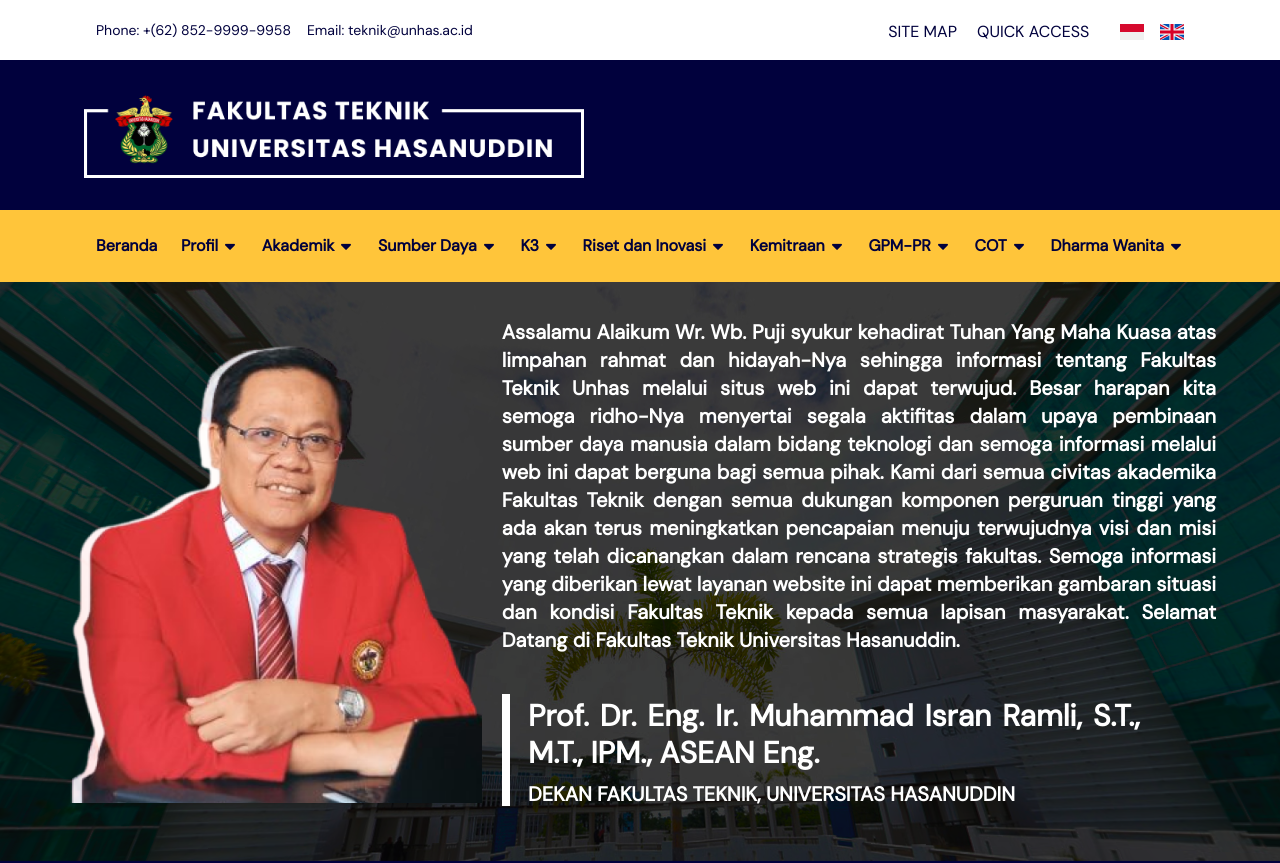
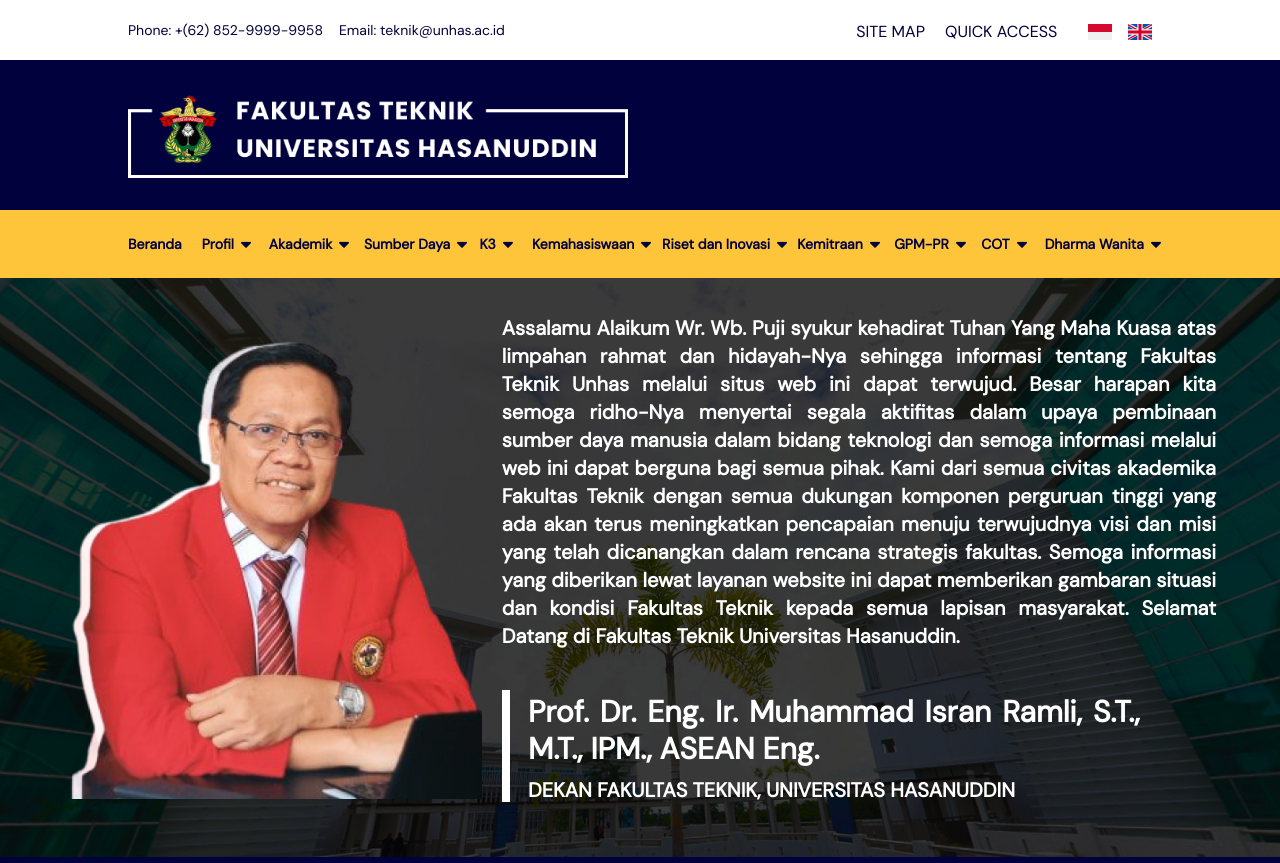
Before and after one commit to fathanahdz/engUnhas, a Nuxt app: page / in a window 1280 px wide. Shown: the top 863 px of the page. Built offline with nearby package versions, Linux system fonts and the light colour scheme.

Commit message:
added dropdowns in nav

```diff
--- a/components/LandingPage/Agenda.vue
+++ b/components/LandingPage/Agenda.vue
@@ -3,7 +3,7 @@
       <header class="justify-center items-center bg-grey self-center flex w-[197px] max-w-full flex-col mt-14 px-5 py-4">
         <h1 class="text-blue text-justify font-bold self-center">AGENDA</h1>
       </header>
-      <section class="justify-center self-center w-full max-w-[1216px] mt-12 max-md:max-w-full">
+      <section class="justify-center self-center w-full max-w-[80vw] mt-12 max-md:max-w-full">
         <div class="gap-5 flex ">
           <div class="flex flex-col items-stretch w-[15%] max-md:w-full max-md:ml-0">
             <div class="justify-center items-center self-stretch bg-amber-400 flex w-[180px] max-w-full grow flex-col mx-auto px-5 py-9 rounded-lg max-md:mt-4">
--- a/components/LandingPage/Head.vue
+++ b/components/LandingPage/Head.vue
@@ -1,8 +1,8 @@
 <template>
     <div>
-      <header class="bg-blue-200 flex flex-col px-5">
-        <div class="text-sm self-center flex w-full max-w-[1216px] items-start justify-between gap-5 mt-5 mb-4 max-md:max-w-full max-md:flex-wrap">
-          <div class="items-start flex gap-4 ml-16">
+      <header class="bg-blue-200 flex flex-col">
+        <div class="text-sm self-center flex w-full max-w-[80vw] justify-between items-start gap-5 mt-5 mb-4 max-md:max-w-full max-md:flex-wrap">
+          <div class="items-start flex gap-4 self-start">
             <div class="text-blue text-justify font-medium self-stretch">
               Phone: +(62) 852-9999-9958
             </div>
@@ -10,7 +10,7 @@
               Email: teknik@unhas.ac.id
             </div>
           </div>
-          <div class="justify-between items-start flex max-w-full gap-5 max-md:justify-center mr-16">
+          <div class="self-end justify-between items-start flex max-w-full gap-5 max-md:justify-center">
             <a href="#" class="text-blue text-justify text-base font-medium self-stretch">
               SITE MAP
             </a>
@@ -24,59 +24,144 @@
           </div>
         </div>
       </header>
-      <div class="justify-left items-start bg-blue flex px-5">
-        <img loading="lazy" src="~/assets/images/logo.png" class="object-cover object-left w-[500px] max-w-full ml-16 my-8" />
+      <div class="justify-left items-start bg-blue flex pl-[10vw]">
+        <img loading="lazy" src="~/assets/images/logo.png" class="object-cover object-left w-[500px] max-w-full my-8"/>
       </div>
       <div class="justify-center items-center content-center flex-wrap bg-yellow flex flex-col">
-        <nav class="self-center flex w-full max-w-[1216px] items-start justify-between gap-5 my-6 max-md:max-w-full max-md:flex-wrap max-md:justify-center">
-            <div class="items-start self-stretch flex justify-between gap-1 ml-16">
-                <a href="#" class="text-blue text-justify text-base font-bold self-stretch">Beranda</a>
+        <nav class="self-center flex w-full max-w-[80vw] items-start justify-between gap-5 my-6 max-md:max-w-full max-md:flex-wrap max-md:justify-center">
+            <div class="items-start self-stretch flex justify-between gap-1">
+                <a href="#" class="text-blue text-justify text-sm font-bold self-stretch">Beranda</a>
             </div>
-            <div id="nav-item" class="items-start self-stretch flex justify-between gap-1">
-                <a href="#" class="text-blue text-justify text-base font-bold self-stretch">Profil</a>
+            <div class="items-start self-stretch flex flex-col justify-between gap-1 relative inline-block dropdown-area">
+                <span class="items-start self-stretch flex justify-between gap-1">
+                  <a href="#" class="text-blue text-justify text-sm font-bold self-stretch">Profil</a>
                   <img loading="lazy" src="~/assets/images/dropdown.png" class="aspect-square object-cover object-center w-4 overflow-hidden self-center shrink-0 my-auto" />
-                <ul id="submenu" class="absolute hidden bg-white text-blue text-justify text-base font-bold self-stretch w-[200px]">
-                    <li><a href="#">Berita</a></li>
-                    <li><a href="#">Sejarah Singkat</a></li>
-                    <li><a href="#">Visi, Misi, dan Sasaran</a></li>
-                    <li><a href="#">Manajemen</a></li>
-                    <li><a href="#">Struktur Organisasi</a></li>
-                    <li><a href="#">Master Plan</a></li>
-                    <li><a href="#">Peta Kampus</a></li>
-                    <li><a href="#">Mediatek</a></li>
-                </ul>
+                </span>
+                <div class="hidden absolute z-10 top-6 max-w-[25vw] dropdown-content">
+                  <div class="py-2 px-5 bg-yellow overflow-hidden whitespace-nowrap">Berita</div>
+                  <div class="py-2 px-5 bg-yellow overflow-hidden whitespace-nowrap">Sejarah Singkat</div>
+                  <div class="py-2 px-5 bg-yellow overflow-hidden whitespace-nowrap">Visi, Misi, dan Sasaran</div>
+                  <div class="py-2 px-5 bg-yellow overflow-hidden whitespace-nowrap">Manajemen</div>
+                  <div class="py-2 px-5 bg-yellow overflow-hidden whitespace-nowrap">Struktur Organisasi</div>
+                  <div class="py-2 px-5 bg-yellow overflow-hidden whitespace-nowrap">Master Plan</div>
+                  <div class="py-2 px-5 bg-yellow overflow-hidden whitespace-nowrap">Peta Kampus</div>
+                  <div class="py-2 px-5 bg-yellow overflow-hidden whitespace-nowrap">Mediatek</div>
                 </div>
-            <div class="items-start self-stretch flex justify-between gap-1">
-                <a href="#" class="text-blue text-justify text-base font-bold self-stretch">Akademik</a>
+            </div>
+            <div class="items-start self-stretch flex flex-col justify-between gap-1 relative inline-block dropdown-area">
+                <span class="items-start self-stretch flex justify-between gap-1">
+                  <a href="#" class="text-blue text-justify text-sm font-bold self-stretch">Akademik</a>
                   <img loading="lazy" src="~/assets/images/dropdown.png" class="aspect-square object-cover object-center w-4 overflow-hidden self-center shrink-0 my-auto" />
+                </span>
+                <div class="hidden absolute z-10 top-6 max-w-[25vw] dropdown-content">
+                  <div class="py-2 px-5 bg-yellow overflow-hidden whitespace-nowrap">Departemen</div>
+                  <div class="py-2 px-5 bg-yellow overflow-hidden whitespace-nowrap">Program Profesi</div>
+                  <div class="py-2 px-5 bg-yellow overflow-hidden whitespace-nowrap">Program Magister</div>
+                  <div class="py-2 px-5 bg-yellow overflow-hidden whitespace-nowrap">Program Doktor</div>
+                  <div class="py-2 px-5 bg-yellow overflow-hidden whitespace-nowrap">Akreditasi</div>
+                  <div class="py-2 px-5 bg-yellow overflow-hidden whitespace-nowrap">Kalender Akademik</div>
                 </div>
-            <div class="items-start self-stretch flex justify-between gap-1">
-                <a href="#" class="text-blue text-justify text-base font-bold self-stretch">Sumber Daya</a>
+            </div>
+            <div class="items-start self-stretch flex flex-col justify-between gap-1 relative inline-block dropdown-area">
+                <span class="items-start self-stretch flex justify-between gap-1">
+                  <a href="#" class="text-blue text-justify text-sm font-bold self-stretch whitespace-nowrap">Sumber Daya</a>
                   <img loading="lazy" src="~/assets/images/dropdown.png" class="aspect-square object-cover object-center w-4 overflow-hidden self-center shrink-0 my-auto" />
+                </span>
+                <div class="hidden absolute z-10 top-6 max-w-[25vw] dropdown-content">
+                  <div class="py-2 px-5 bg-yellow overflow-hidden whitespace-nowrap">Guru Besar</div>
+                  <div class="py-2 px-5 bg-yellow overflow-hidden whitespace-nowrap">Tenaga Pendidikan</div>
+                  <div class="py-2 px-5 bg-yellow overflow-hidden whitespace-nowrap">Sarana dan Prasarana</div>
+                  <div class="py-2 px-5 bg-yellow overflow-hidden whitespace-nowrap">Perpustakaan</div>
                 </div>
-            <div class="items-start self-stretch flex justify-between gap-1">
-                <a href="#" class="text-blue text-justify text-base font-bold self-stretch">K3</a>
+            </div>
+            <div class="items-start self-stretch flex flex-col justify-between gap-1 relative inline-block dropdown-area">
+                <span class="items-start self-stretch flex justify-between gap-1">
+                  <a href="#" class="text-blue text-justify text-sm font-bold self-stretch">K3</a>
                   <img loading="lazy" src="~/assets/images/dropdown.png" class="aspect-square object-cover object-center w-4 overflow-hidden self-center shrink-0 my-auto" />
+                </span>
+                <div class="hidden absolute z-10 top-6 max-w-[25vw] dropdown-content">
+                  <div class="py-2 px-5 bg-yellow overflow-hidden whitespace-nowrap">Profil K3</div>
+                  <div class="py-2 px-5 bg-yellow overflow-hidden whitespace-nowrap">Struktur Organisasi K3</div>
+                  <div class="py-2 px-5 bg-yellow overflow-hidden whitespace-nowrap">Tentang K3 FT-UH</div>
+                  <div class="py-2 px-5 bg-yellow overflow-hidden whitespace-nowrap">File Pendukung</div>
                 </div>
-            <div class="items-start self-stretch flex justify-between gap-1">
-                <a href="#" class="text-blue text-justify text-base font-bold self-stretch">Riset dan Inovasi</a>
+            </div>
+            <div class="items-start self-stretch flex flex-col justify-between gap-1 relative inline-block dropdown-area">
+                <span class="items-start self-stretch flex justify-between gap-1">
+                  <a href="#" class="text-blue text-justify text-sm font-bold self-stretch">Kemahasiswaan</a>
                   <img loading="lazy" src="~/assets/images/dropdown.png" class="aspect-square object-cover object-center w-4 overflow-hidden self-center shrink-0 my-auto" />
+                </span>
+                <div class="hidden absolute z-10 top-6 max-w-[25vw] dropdown-content">
+                  <div class="py-2 px-5 bg-yellow overflow-hidden whitespace-nowrap">UPT Asrama (RAMTEK)</div>
+                  <div class="py-2 px-5 bg-yellow overflow-hidden whitespace-nowrap">Pengembangan Karakter Mahasiswa</div>
+                  <div class="py-2 px-5 bg-yellow overflow-hidden whitespace-nowrap">Peningkatan Prestasi Mahasiswa</div>
+                  <div class="py-2 px-5 bg-yellow overflow-hidden whitespace-nowrap">Mahasiswa Inbound dan Outbound</div>
+                  <div class="py-2 px-5 bg-yellow overflow-hidden whitespace-nowrap">Alumni</div>
+                  <div class="py-2 px-5 bg-yellow overflow-hidden whitespace-nowrap">Aturan Kemahasiswaan</div>
+                  <div class="py-2 px-5 bg-yellow overflow-hidden whitespace-nowrap">Pengumuman</div>
                 </div>
-            <div class="items-start self-stretch flex justify-between gap-1">
-              <a href="#" class="text-blue text-justify text-base font-bold self-stretch">Kemitraan</a>
+            </div>
+            <div class="items-start self-stretch flex flex-col justify-between gap-1 relative inline-block dropdown-area">
+                <span class="items-start self-stretch flex justify-between gap-1">
+                  <a href="#" class="text-blue text-justify text-sm font-bold self-stretch whitespace-nowrap">Riset dan Inovasi</a>
                   <img loading="lazy" src="~/assets/images/dropdown.png" class="aspect-square object-cover object-center w-4 overflow-hidden self-center shrink-0 my-auto" />
+                </span>
+                <div class="hidden absolute z-10 top-6 max-w-[25vw] dropdown-content">
+                  <div class="py-2 px-5 bg-yellow overflow-hidden whitespace-nowrap">Daftar Penelitian LBE Tahun 2020</div>
+                  <div class="py-2 px-5 bg-yellow overflow-hidden whitespace-nowrap">Hasil Inovasi</div>
+                  <div class="py-2 px-5 bg-yellow overflow-hidden whitespace-nowrap">Hak Kekayaan Intelektual</div>
                 </div>
-            <div class="items-start self-stretch flex justify-between gap-1">
-              <a href="#" class="text-blue text-justify text-base font-bold self-stretch">GPM-PR</a>
+            </div>
+            <div class="items-start self-stretch flex flex-col justify-between gap-1 relative inline-block dropdown-area">
+                <span class="items-start self-stretch flex justify-between gap-1">
+                  <a href="#" class="text-blue text-justify text-sm font-bold self-stretch">Kemitraan</a>
                   <img loading="lazy" src="~/assets/images/dropdown.png" class="aspect-square object-cover object-center w-4 overflow-hidden self-center shrink-0 my-auto" />
+                </span>
+                <div class="hidden absolute z-10 top-6 max-w-[25vw] dropdown-content">
+                  <div class="py-2 px-5 bg-yellow overflow-hidden whitespace-nowrap">Kerjasama Dalam Negeri</div>
+                  <div class="py-2 px-5 bg-yellow overflow-hidden whitespace-nowrap">Kerjasama Luar Negeri</div>
                 </div>
-            <div class="items-start self-stretch flex justify-between gap-1">
-              <a href="#" class="text-blue text-justify text-base font-bold self-stretch">COT</a>
+            </div>
+            <div class="items-start self-stretch flex flex-col justify-between gap-1 relative inline-block dropdown-area">
+                <span class="items-start self-stretch flex justify-between gap-1">
+                  <a href="#" class="text-blue text-justify text-sm font-bold self-stretch whitespace-nowrap">GPM-PR</a>
                   <img loading="lazy" src="~/assets/images/dropdown.png" class="aspect-square object-cover object-center w-4 overflow-hidden self-center shrink-0 my-auto" />
+                </span>
+                <div class="hidden absolute z-10 top-6 max-w-[25vw] dropdown-content">
+                  <div class="py-2 px-5 bg-yellow overflow-hidden whitespace-nowrap">Profil GPM-PR</div>
+                  <div class="py-2 px-5 bg-yellow overflow-hidden whitespace-nowrap">Dokumen Mutu</div>
+                  <div class="py-2 px-5 bg-yellow overflow-hidden whitespace-nowrap">Audit Mutu Akademik Internal</div>
+                  <div class="py-2 px-5 bg-yellow overflow-hidden whitespace-nowrap">Akreditasi</div>
+                  <div class="py-2 px-5 bg-yellow overflow-hidden whitespace-nowrap">LAM Teknik</div>
+                  <div class="py-2 px-5 bg-yellow overflow-hidden whitespace-nowrap">Laporan Kepuasan Pengguna</div>
+                  <div class="py-2 px-5 bg-yellow overflow-hidden whitespace-nowrap">Survei Kepuasan Layanan Mahasiswa</div>
+                  <div class="py-2 px-5 bg-yellow overflow-hidden whitespace-nowrap">Galeri</div>
                 </div>
-            <div class="items-start self-stretch flex justify-between gap-1 mr-16">
-              <a href="#" class="text-blue text-justify text-base font-bold self-stretch">Dharma Wanita</a>
+            </div>
+            <div class="items-start self-stretch flex flex-col justify-between gap-1 relative inline-block dropdown-area">
+                <span class="items-start self-stretch flex justify-between gap-1">
+                  <a href="#" class="text-blue text-justify text-sm font-bold self-stretch">COT</a>
                   <img loading="lazy" src="~/assets/images/dropdown.png" class="aspect-square object-cover object-center w-4 overflow-hidden self-center shrink-0 my-auto" />
+                </span>
+                <div class="hidden absolute z-10 top-6 max-w-[25vw] dropdown-content">
+                  <div class="py-2 px-5 bg-yellow overflow-hidden whitespace-nowrap">COT Website</div>
+                  <div class="py-2 px-5 bg-yellow overflow-hidden whitespace-nowrap">Jurnal COT</div>
+                  <div class="py-2 px-5 bg-yellow overflow-hidden whitespace-nowrap">COT Newsletter</div>
+                  <div class="py-2 px-5 bg-yellow overflow-hidden whitespace-nowrap">U-I-G Collaboration</div>
+                </div>
+            </div>
+            <div class="items-start self-stretch flex flex-col justify-between gap-1 relative inline-block dropdown-area">
+                <span class="items-start self-stretch flex justify-between gap-1">
+                  <a href="#" class="text-blue text-justify text-sm font-bold self-stretch whitespace-nowrap">Dharma Wanita</a>
+                  <img loading="lazy" src="~/assets/images/dropdown.png" class="aspect-square object-cover object-center w-4 overflow-hidden self-center shrink-0 my-auto" />
+                </span>
+                <div class="hidden absolute z-10 right-0 top-6 max-w-[25vw] dropdown-content">
+                  <div class="py-2 px-5 bg-yellow overflow-hidden whitespace-nowrap">Halaman Utama Dharma Wanita</div>
+                  <div class="py-2 px-5 bg-yellow overflow-hidden whitespace-nowrap">Profil Dharma Wanita</div>
+                  <div class="py-2 px-5 bg-yellow overflow-hidden whitespace-nowrap">Stuktur Organisasi Dharmawanita</div>
+                  <div class="py-2 px-5 bg-yellow overflow-hidden whitespace-nowrap">Program Kerja</div>
+                  <div class="py-2 px-5 bg-yellow overflow-hidden whitespace-nowrap">Kegiatan Dharma Wanita</div>
+                </div>
             </div>
         </nav>
       </div>
--- a/components/LandingPage/VirtualKampus.vue
+++ b/components/LandingPage/VirtualKampus.vue
@@ -4,7 +4,7 @@
         <h1 class="text-blue text-justify font-bold self-center">VIRTUAL KAMPUS</h1>
       </div>
       <div id="iframe-virtual-kampus" class="mt-10">
-        <iframe loading="lazy" style="height:400px; width:100%;" src="https://unhas.ac.id/petakampus/virtualtour/index.php?scene=outdoortheater#outdoortheater" title="YouTube video player" frameborder="0" allow="accelerometer; autoplay; clipboard-write; encrypted-media; gyroscope; picture-in-picture" allowfullscreen=""></iframe>
+        <iframe loading="lazy" style="height:400px; width:100%;" src="https://unhas.ac.id/petakampus/virtualtour/index.php?scene=outdoortheater#outdoortheater" title="YouTube video player" frameborder="0" allow="accelerometer; autoplay; clipboard-write; encrypted-media; gyroscope; picture-in-picture" allowfullscreen="true"></iframe>
       </div>
     </div>
 </template>
--- a/pages/index.vue
+++ b/pages/index.vue
@@ -37,4 +37,12 @@
   color: #2c3e50;
   font-family: 'DM Sans';
 }
+
+.dropdown-area:hover .dropdown-content {
+  display: block;
+}
+
+.dropdown-content div:hover{
+  background-color: rgb(234,179,8);
+}
 </style>
```
Lines whose indentation alone changed are shown as unchanged.
